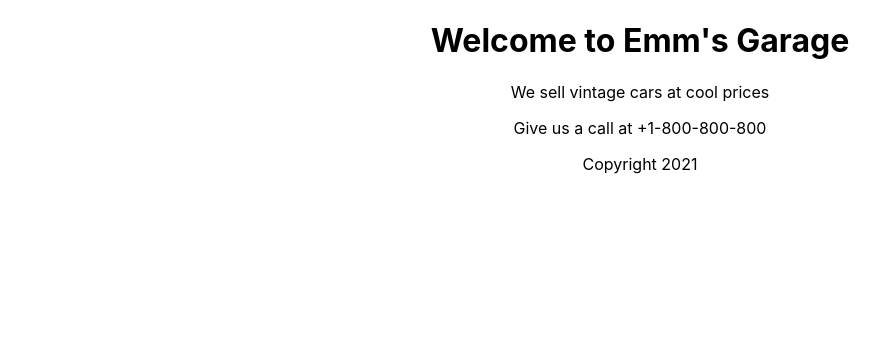
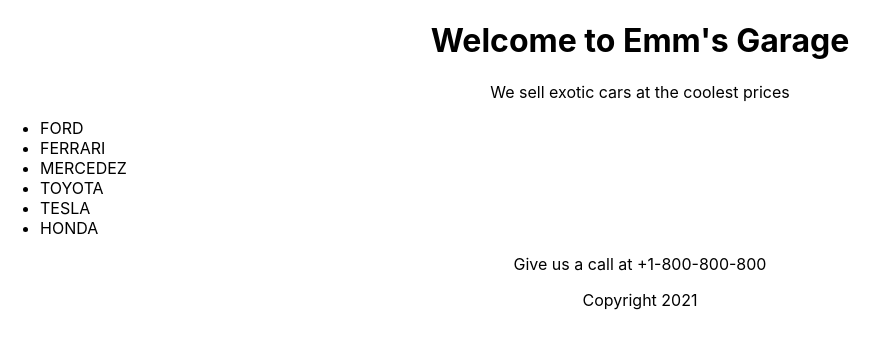
Before and after one commit to Emmanuel289/react-essentials, a React (Create React App) app in the folder react-essentials/: page / in a window 1280 px wide. Shown: the top 348 px of the page, without its empty margins (0-889 px from the left). Built offline with nearby package versions, Linux system fonts and the light colour scheme.

Commit message:
Added a list of cars and props to display the list inside the Main component

```diff
--- a/react-essentials/src/App.js
+++ b/react-essentials/src/App.js
@@ -1,5 +1,9 @@
 import "./App.css";
 
+// Array of Car models
+const cars = ["Ford", "Ferrari", "Mercedez", "Toyota", "Tesla", "Honda"];
+
+cars.map((car) => console.log(car.toUpperCase()));
 // Header component
 function Header(props) {
   console.log(props);
@@ -15,7 +19,14 @@
   console.log(props);
   return (
     <section>
-      <p>We sell {props.adjective} cars at cool prices</p>
+      <p>
+        We sell {props.adjective} {props.name} at the coolest prices
+      </p>
+      <ul style={{ textAlign: "left" }}>
+        {props.cars.map((car) => (
+          <li>{car.toUpperCase()}</li>
+        ))}
+      </ul>
     </section>
   );
 }
@@ -36,7 +47,7 @@
   return (
     <div className="App">
       <Header name="Emm" />
-      <Main adjective="vintage" />
+      <Main name="cars" adjective="exotic" cars={cars} />
       <Footer year={new Date().getFullYear()} />
     </div>
   );
```
